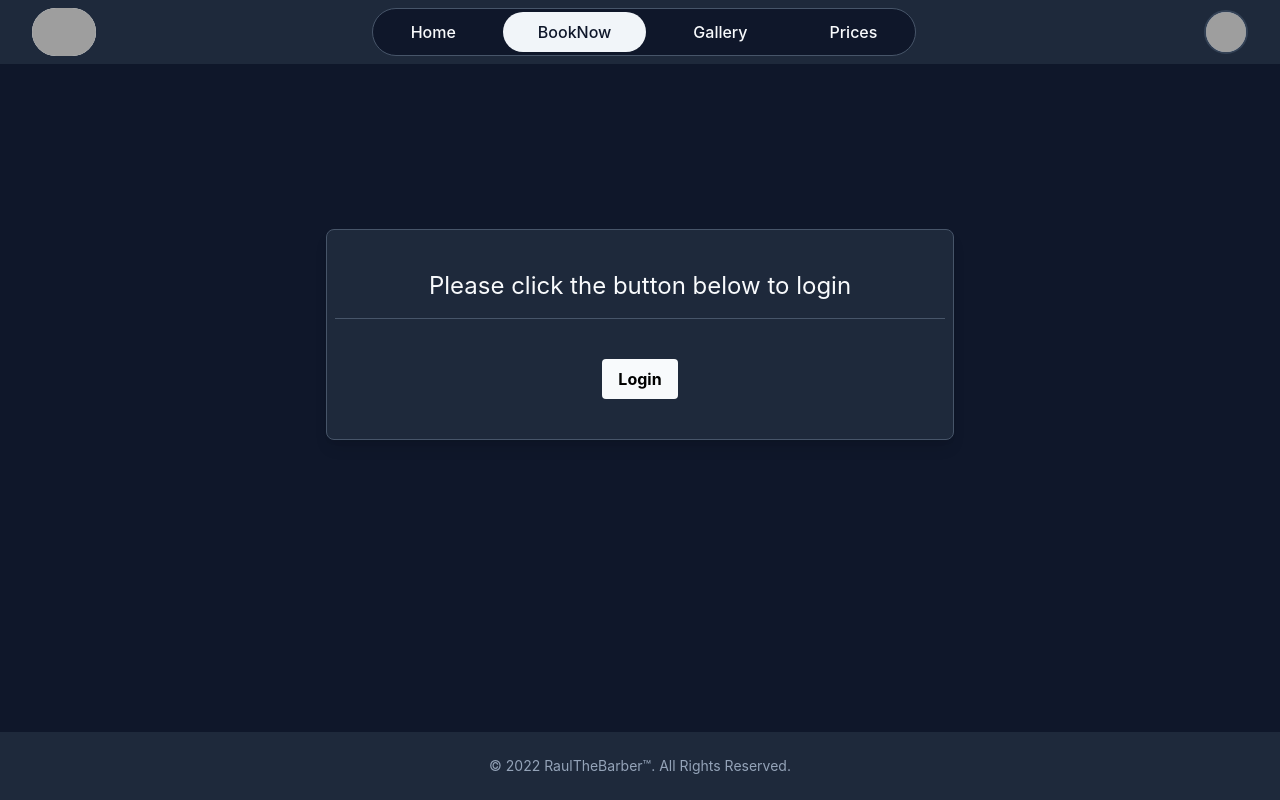
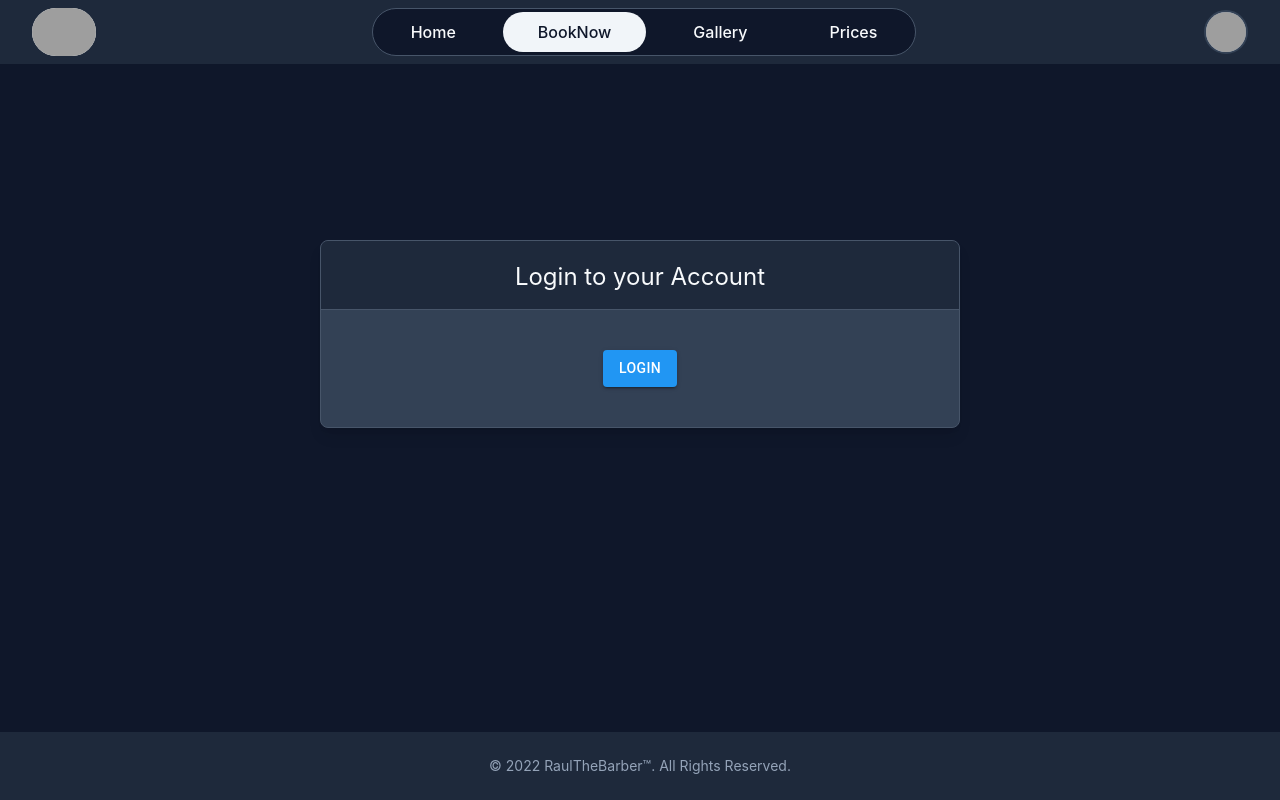
Before and after one commit to jimenezraul/BarberSchedulingApp, a React (Create React App) app in the folder client/: page /booknow in a window 1280 px wide. Built offline with nearby package versions, Linux system fonts and the light colour scheme; grey boxes are pictures that could not be loaded.

Commit message:
fixed an issue on the booknow page trying to access data when user not authenticated

```diff
--- a/client/src/components/Login/index.js
+++ b/client/src/components/Login/index.js
@@ -1,19 +1,22 @@
 import { useAuth0 } from "@auth0/auth0-react";
+import { Button } from "@mui/material";
 
 const Login = () => {
   const { loginWithPopup } = useAuth0();
+
   return (
-    <div className='py-2 px-3 align-middle flex justify-center min-w-full mb-32'>
-      <div className='bg-gray-800 shadow-lg overflow-hidden w-full md:w-9/12 lg:w-6/12 rounded-lg border border-gray-600 text-center py-10 px-2'>
-        <h1 className='text-gray-50 text-2xl border-b border-gray-600 pb-4'>
-          Please click the button below to login
-        </h1>
-        <button
-          className='bg-gray-50 hover:bg-gray-200 text-white font-bold py-2 px-4 rounded mt-10'
-          onClick={loginWithPopup}
-        >
-          Login
-        </button>
+    <div className='align-middle flex justify-center min-w-full mb-32'>
+      <div className='bg-gray-700 shadow-lg overflow-hidden w-full md:w-9/12 lg:w-6/12 rounded-lg border border-gray-600 text-center'>
+        <div className='bg-gray-800 pt-5'>
+          <h1 className='text-gray-50 text-2xl border-b border-gray-600 pb-4'>
+            Login to your Account
+          </h1>
+        </div>
+        <div className='p-10 '>
+          <Button onClick={loginWithPopup} variant='contained'>
+            Login
+          </Button>
+        </div>
       </div>
     </div>
   );
--- a/client/src/pages/BookNow.js
+++ b/client/src/pages/BookNow.js
@@ -28,8 +28,10 @@ const BookNow = () => {
       setCustomer(customer.customer[0].key);
       setAllServices(services);
     }
+    if (isAuthenticated) {
       fetchData();
-  }, [user, getAccessTokenSilently]);
+    }
+  }, [user, getAccessTokenSilently, isAuthenticated]);
 
   if (!isAuthenticated) {
     return <Login />;
@@ -109,7 +111,7 @@ const BookNow = () => {
         {/* Confirm */}
         {section === "Confirm" && (
           <div className='flex flex-wrap flex-1 justify-center content-center p-3'>
-            <div className="w-full sm:w-10/12 md:w-8/12 lg:w-6/12 xl:w-4/12 ">
+            <div className='w-full sm:w-10/12 md:w-8/12 lg:w-6/12 xl:w-4/12 '>
               <ConfirmCard
                 selectedService={selectedService}
                 selectedDate={formatDate(selectedDate)}
```
Lines whose indentation alone changed are shown as unchanged.
